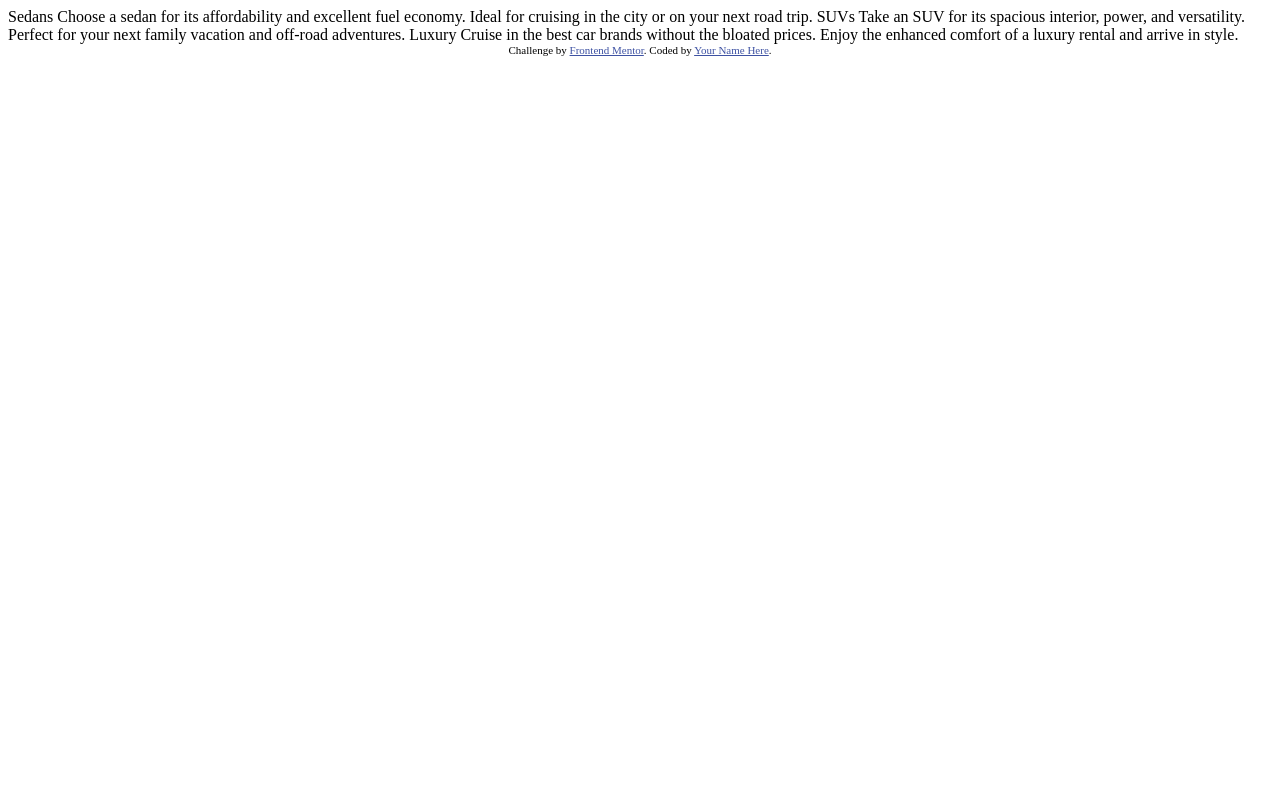
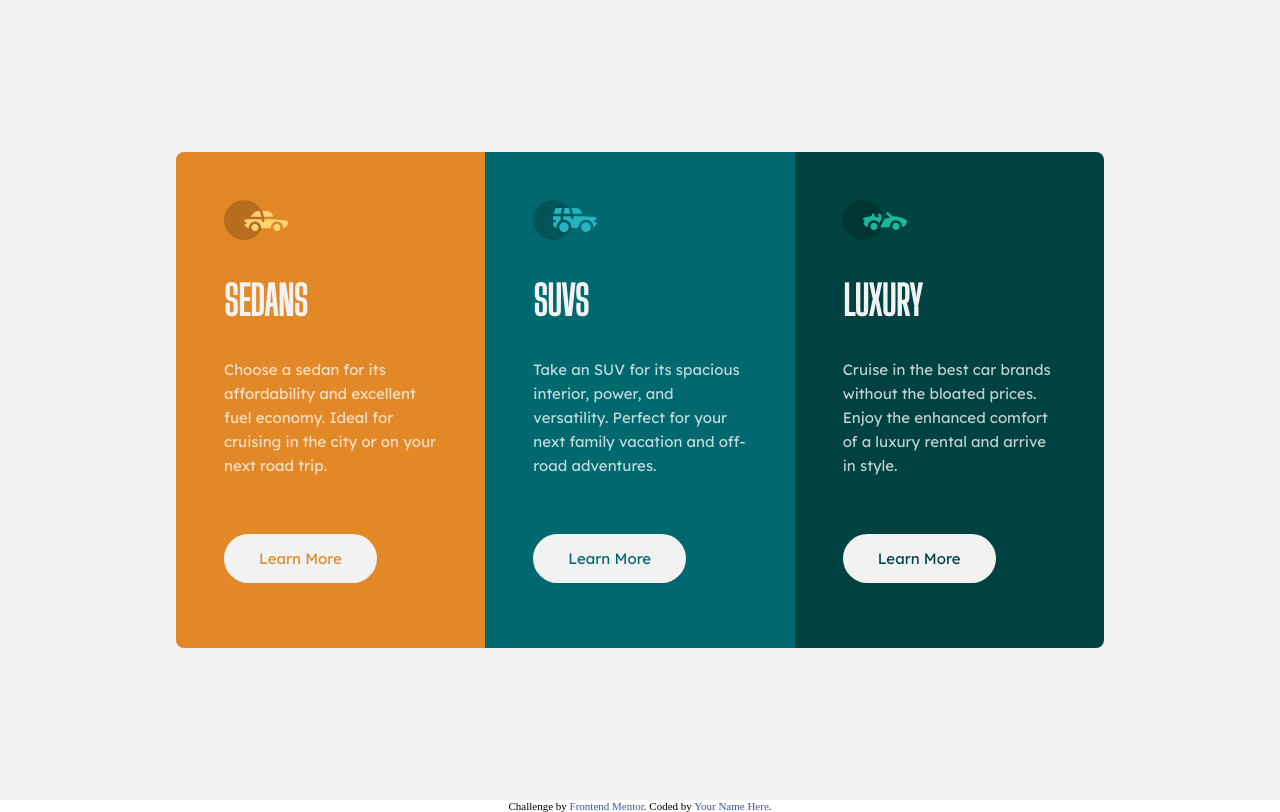
Before and after one commit to placeteno/3-column-preview-cards, a plain HTML site: page index.html in a window 1280 px wide. Drawn offline with Linux system fonts and the light colour scheme.

Commit message:
Cards finished, button hover needs review

```diff
--- a/index.html
+++ b/index.html
@@ -1,36 +1,65 @@
 <!DOCTYPE html>
 <html lang="en">
   <head>
-  <meta charset="UTF-8">
-  <meta name="viewport" content="width=device-width, initial-scale=1.0"> <!-- displays site properly based on user's device -->
+    <meta charset="UTF-8" />
+    <meta name="viewport" content="width=device-width, initial-scale=1.0" />
+    <!-- displays site properly based on user's device -->
 
-  <link rel="icon" type="image/png" sizes="32x32" href="./images/favicon-32x32.png">
-
+    <link rel="icon" type="image/png" sizes="32x32" href="./images/favicon-32x32.png" />
     <title>Frontend Mentor | 3-column preview card component</title>
-
-  <!-- Feel free to remove these styles or customise in your own stylesheet 👍 -->
-  <style>
-    .attribution { font-size: 11px; text-align: center; }
-    .attribution a { color: hsl(228, 45%, 44%); }
-  </style>
+    <link rel="stylesheet" href="/styles/styles.css" class="styles" />
+    <link rel="preconnect" href="https://fonts.googleapis.com" />
+    <link rel="preconnect" href="https://fonts.gstatic.com" crossorigin />
+    <link href="https://fonts.googleapis.com/css2?family=Big+Shoulders+Display:wght@400&family=Lexend+Deca&display=swap" rel="stylesheet"
+    />
   </head>
   <body>
-
-  Sedans
-  Choose a sedan for its affordability and excellent fuel economy. Ideal for cruising in the city
-  or on your next road trip.
-
-  SUVs
-  Take an SUV for its spacious interior, power, and versatility. Perfect for your next family vacation
-  and off-road adventures.
-
-  Luxury
-  Cruise in the best car brands without the bloated prices. Enjoy the enhanced comfort of a luxury
-  rental and arrive in style.
+    <section>
+      <div class="cards">
+        <div class="card sedans">
+          <img src="/images/icon-sedans.svg" alt="Icon of a car" class="icons" />
+          <div class="content">
+            <h2>Sedans</h2>
+            <p>
+              Choose a sedan for its affordability and excellent fuel economy. Ideal for cruising in the city or on your next road trip.
+            </p>
+          </div>
+          <a href="" class="more-info">Learn More</a>
+        </div>
+        <div class="card suvs">
+          <img src="/images/icon-suvs.svg" alt="Icon of a car" class="icons" />
+          <div class="content">
+            <h2>Suvs</h2>
+            <p>
+              Take an SUV for its spacious interior, power, and versatility.
+              Perfect for your next family vacation and off-road adventures.
+            </p>
+          </div>
+          <a href="" class="more-info">Learn More</a>
+        </div>
+        <div class="card luxury">
+          <img
+            src="/images/icon-luxury.svg"
+            alt="Icon of a car"
+            class="icons"
+          />
+          <div class="content">
+            <h2>Luxury</h2>
+            <p>
+              Cruise in the best car brands without the bloated prices. Enjoy
+              the enhanced comfort of a luxury rental and arrive in style.
+            </p>
+          </div>
+          <a href="" class="more-info">Learn More</a>
+        </div>
+      </div>
+    </section>
 
     <div class="attribution">
-    Challenge by <a href="https://www.frontendmentor.io?ref=challenge" target="_blank">Frontend Mentor</a>.
-    Coded by <a href="#">Your Name Here</a>.
+      Challenge by
+      <a href="https://www.frontendmentor.io?ref=challenge" target="_blank"
+        >Frontend Mentor</a
+      >. Coded by <a href="#">Your Name Here</a>.
     </div>
   </body>
 </html>
--- a/styles/styles.css
+++ b/styles/styles.css
@@ -0,0 +1,109 @@
+:root {
+  --bright-orange: hsl(31, 77%, 52%);
+  --dark-cyan: hsl(184, 100%, 22%);
+  --very-dark-cyan: hsl(179, 100%, 13%);
+  --paragraphs: hsla(0, 0%, 100%, 0.75);
+  --very-light-gray: hsl(0, 0%, 95%);
+}
+
+* {
+  box-sizing: border-box;
+}
+
+body {
+  margin: 0;
+}
+
+section {
+  background-color: var(--very-light-gray);
+  height: 100vh;
+  display: grid;
+  place-content: center;
+}
+
+h2 {
+  font-family: 'Big Shoulders Display', cursive;
+  text-transform: uppercase;
+  font-size: 2.5rem;
+  color: var(--very-light-gray)
+}
+
+p {
+  font-family: 'Lexend Deca', sans-serif;
+  font-size: 15px;
+  line-height: 1.5rem;
+  color: var(--paragraphs);
+  margin: 0;
+}
+
+.cards {
+  display: flex;
+  max-width: 58rem;
+  height: 31rem;
+  border-radius: 8px;
+  overflow: hidden;
+}
+
+.card {
+  width: 100%;
+  padding: 3rem;
+}
+
+.sedans {
+  background-color: var(--bright-orange);
+}
+.sedans a {
+  color: var(--bright-orange);
+}
+
+.suvs {
+  background-color: var(--dark-cyan);
+}
+.suvs a {
+  color: var(--dark-cyan);
+}
+
+.luxury {
+  background-color: var(--very-dark-cyan);
+}
+.luxury a {
+  color: var(--very-dark-cyan);
+}
+
+a {
+  display: inline-block;
+  background-color: var(--very-light-gray);
+  margin-top: 3.5rem;
+  padding: 15px 35px;
+  border-radius: 2rem;
+  text-align: center;
+  text-decoration: none;
+  font-family: 'Lexend Deca', sans-serif;
+  font-size: 15px;
+}
+
+a:hover {
+  background-color: inherit;
+  border: 2px solid var(--very-light-gray);
+  color: var(--very-light-gray);
+}
+
+
+
+
+
+.attribution { font-size: 11px; text-align: center; }
+.attribution a {all: unset; color: hsl(228, 45%, 44%); }
+
+@media screen and (max-width: 600px) {
+  section {
+    height: auto;
+  }
+  .cards {
+    display: block;
+    padding: 20px;
+    border-radius: 10px;
+    overflow: hidden;
+    height: auto;
+  }
+}
```
Lines whose indentation alone changed are shown as unchanged.
